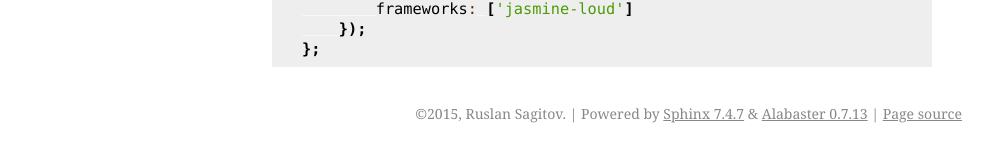
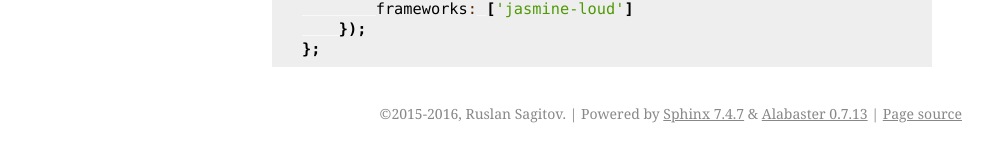
Before and after one commit to ruslansagitov/karma-jasmine-loud, a Sphinx documentation site: the page built from doc/index.rst, in a window 1280 px wide. Shown: the part 370-532 px from the top of the page, without its empty margins (148-1141 px from the left). Built offline with Sphinx 7.4.7, drawn with Linux system fonts in a browser that asks for light colours.

Commit message:
Update copyright years

```diff
--- a/doc/conf.py
+++ b/doc/conf.py
@@ -1,7 +1,7 @@
 # -*- coding: utf-8 -*-
 
 project = 'karma-jasmine-loud'
-copyright = u'2015, Ruslan Sagitov'
+copyright = u'2015-2016, Ruslan Sagitov'
 
 version = '1.0'
 release = '1.0.0'
```
Also changed, not shown: 1 other file.
